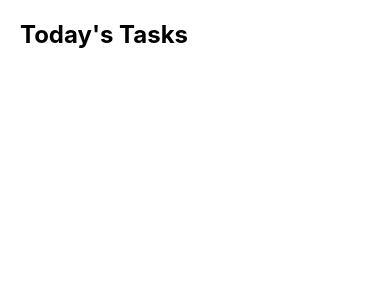
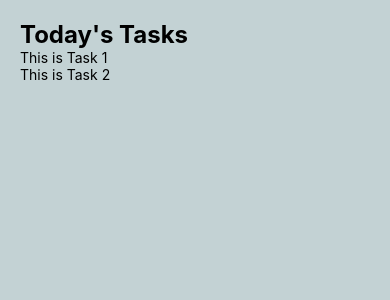
Before and after one commit to saifali-95/todolist-reactNative, a React Native app: screen / in a window 390 px wide. Shown: the top 300 px of the page. Built offline with nearby package versions, Linux system fonts and the light colour scheme.

Commit message:
initial task components

```diff
--- a/App.js
+++ b/App.js
@@ -1,5 +1,6 @@
 import { StatusBar } from 'expo-status-bar';
 import { StyleSheet, Text, View, SafeAreaView } from 'react-native';
+import Task from './components/Task';
 
 export default function App() {
   return (
@@ -9,7 +10,8 @@ export default function App() {
           Today's Tasks
         </Text>
         <View style={styles.items}>
-
+          <Task text={'This is Task 1'} />
+          <Task text={'This is Task 2'} />
         </View>
       </View>
     </SafeAreaView>
@@ -19,7 +21,7 @@ export default function App() {
 const styles = StyleSheet.create({
   container: {
     flex: 1,
-    backgroundColor: '#fff'
+    backgroundColor: '#c3d2d4'
   },
   taskWrapper: {
     paddingTop: 20,
--- /dev/null
+++ b/components/Task.js
@@ -0,0 +1,14 @@
+import React from 'react';
+import {View, Text, StyleSheet} from 'react-native';
+
+const Task = (props) => {
+  return (
+    <View>
+      <Text>
+        {props.text}
+      </Text>
+    </View>
+  )
+}
+
+export default Task;
```
